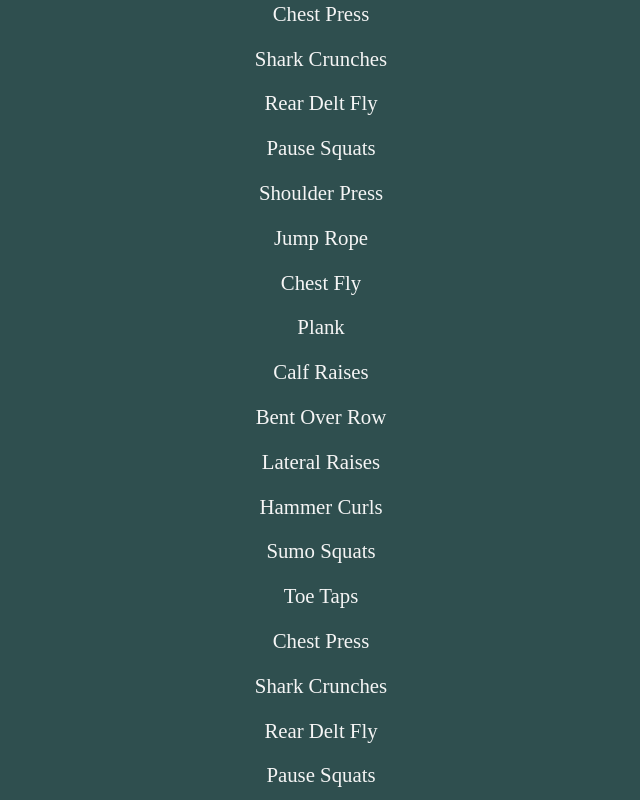
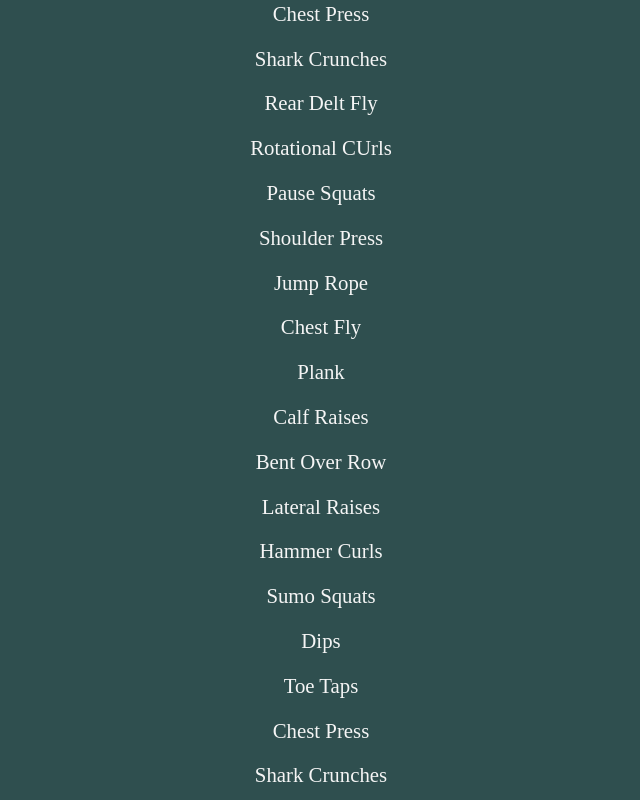
Before and after one commit to KMeyer13/WorkOutApp-UpdatedTimer, a React (Vite) app: page /workout in a window 1280 px wide. Shown: the part 620-1420 px from the top of the page, without its empty margins (319-959 px from the left). Built offline with nearby package versions, Linux system fonts and the light colour scheme.

Commit message:
Added rotiatonal curls and dips

```diff
--- a/src/App.jsx
+++ b/src/App.jsx
@@ -14,6 +14,7 @@ const App = () => {
     "Chest Press",
     "Shark Crunches",
     "Rear Delt Fly",
+    "Rotational CUrls",
     "Pause Squats",
     "Shoulder Press",
     "Jump Rope",
@@ -24,10 +25,12 @@ const App = () => {
     "Lateral Raises",
     "Hammer Curls",
     "Sumo Squats",
+    "Dips",
     "Toe Taps",
     "Chest Press",
     "Shark Crunches",
     "Rear Delt Fly",
+    "Rotational CUrls",
     "Pause Squats",
     "Shoulder Press",
     "Jump Rope",
@@ -38,6 +41,7 @@ const App = () => {
     "Lateral Raises",
     "Hammer Curls",
     "Sumo Squats",
+    "Dips",
     "Toe Taps",
   ]);
   const [totalWorkoutTime, setTotalWorkoutTime] = useState(
```
